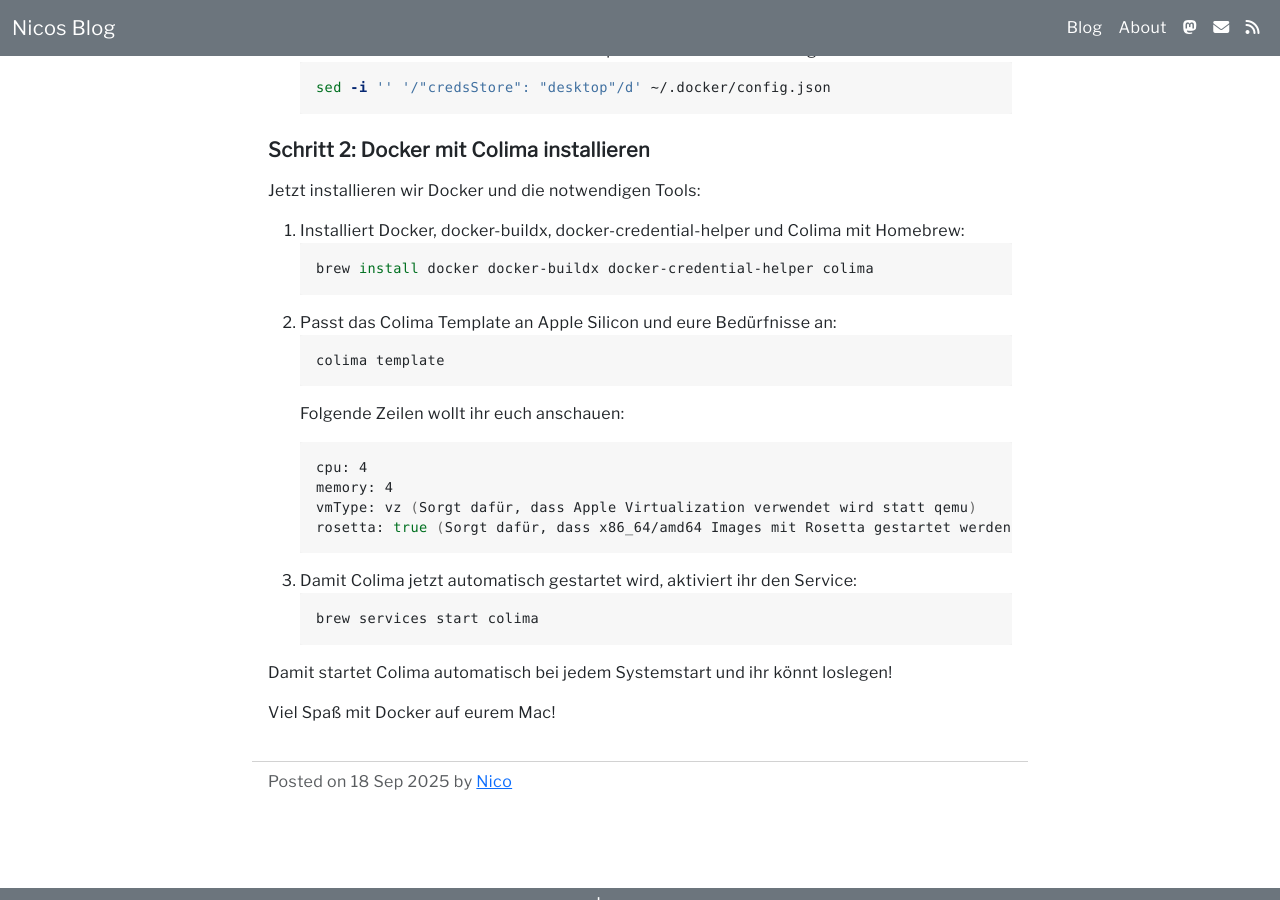
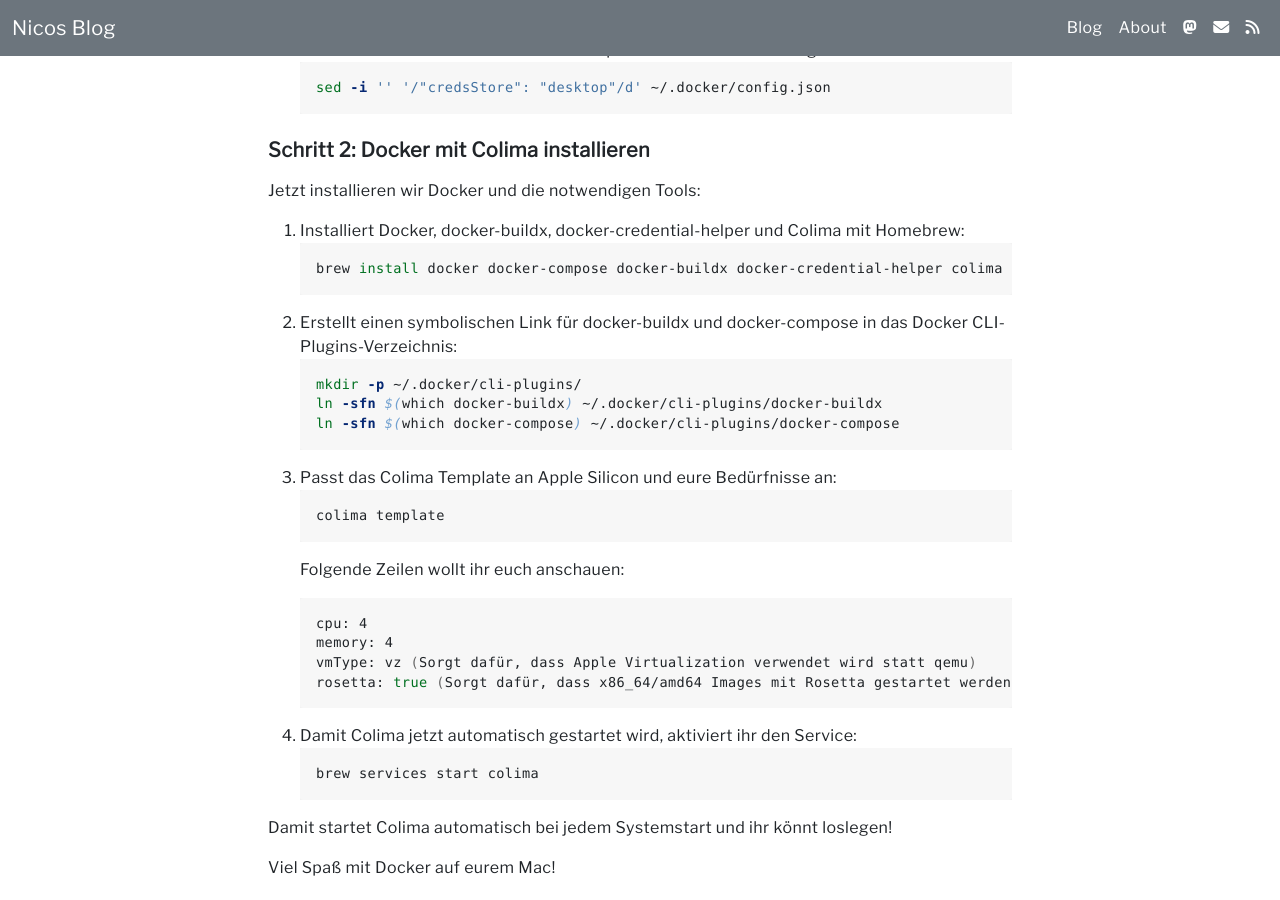
Before and after one commit to smashnet/smashblog, a Jekyll site: the page built from _posts/2025-09-18-docker-mit-colima-installieren.md, in a window 1280 px wide and 900 px high, scrolled down 760 px. Built offline with Jekyll 4.4.1, drawn with Linux system fonts in a browser that asks for light colours.

Commit message:
Add docker-buildx and docker-compose to post

````diff
--- a/_posts/2025-09-18-docker-mit-colima-installieren.md
+++ b/_posts/2025-09-18-docker-mit-colima-installieren.md
@@ -43,10 +43,16 @@
 
 1. Installiert Docker, docker-buildx, docker-credential-helper und Colima mit Homebrew:
    ```bash
-   brew install docker docker-buildx docker-credential-helper colima
+   brew install docker docker-compose docker-buildx docker-credential-helper colima
    ```
 
-2. Passt das Colima Template an Apple Silicon und eure Bedürfnisse an:
+2. Erstellt einen symbolischen Link für docker-buildx und docker-compose in das Docker CLI-Plugins-Verzeichnis:
+   ```bash
+   mkdir -p ~/.docker/cli-plugins/
+   ln -sfn $(which docker-buildx) ~/.docker/cli-plugins/docker-buildx
+   ln -sfn $(which docker-compose) ~/.docker/cli-plugins/docker-compose
+    ```
+3. Passt das Colima Template an Apple Silicon und eure Bedürfnisse an:
    ```bash
    colima template
    ```
````
Also changed, not shown: other parts of _posts/2025-09-18-docker-mit-colima-installieren.md (+1 -1 lines).
